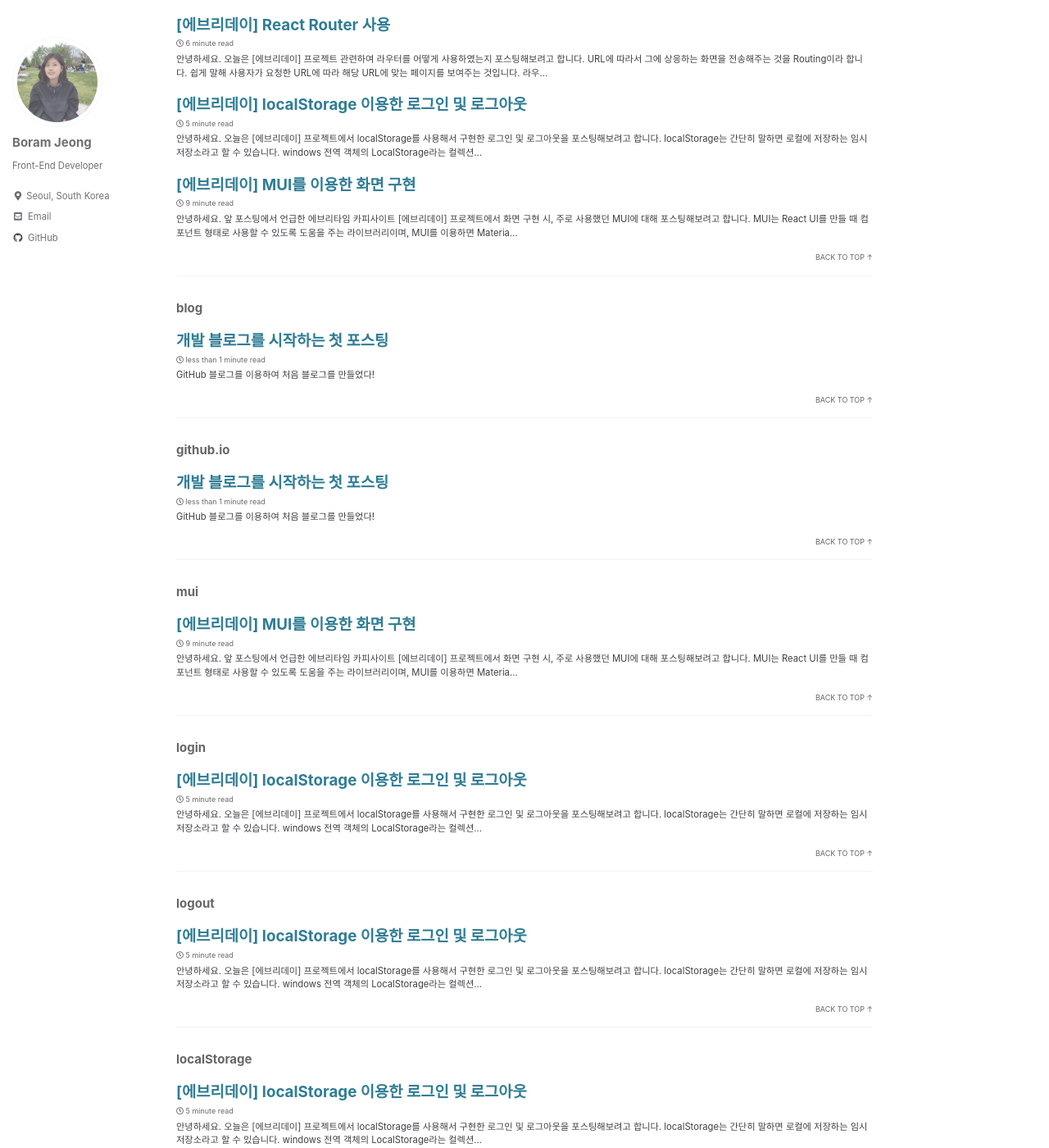
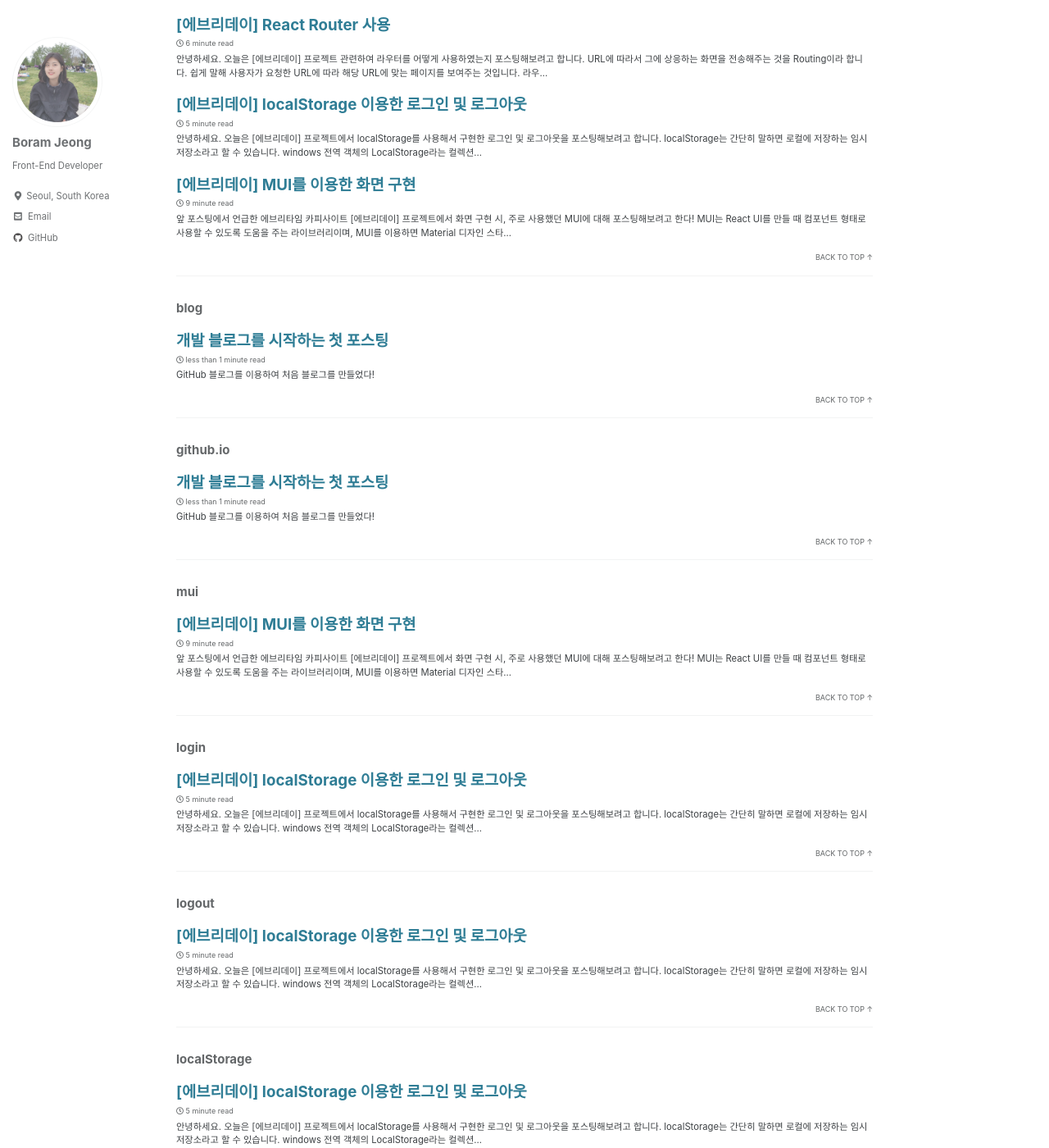
Before and after one commit to bo-ram-jeong/bo-ram-jeong.github.io, a Jekyll site: the page built from _pages/tag_archive.md, in a window 1280 px wide and 1400 px high, scrolled down 658 px. Shown: the whole window at 82% size. Built offline with Jekyll 4.4.1, drawn with Linux system fonts in a browser that asks for light colours; cached includes are drawn as plain includes.

Commit message:
Update 2022-08-13-everyday-project-summary.md

````diff
--- a/_posts/2022-08-13-everyday-project-summary.md
+++ b/_posts/2022-08-13-everyday-project-summary.md
@@ -12,11 +12,10 @@ published: true
 ---
 
 <br/>
-안녕하세요.
-<br/>앞 포스팅에서 언급한 에브리타임 카피사이트 [에브리데이] 프로젝트에서 화면 구현 시, 주로 사용했던 MUI에 대해 포스팅해보려고 합니다.
-<br/>MUI는 React UI를 만들 때 컴포넌트 형태로 사용할 수 있도록 도움을 주는 라이브러리이며, MUI를 이용하면 Material 디자인 스타일이 적용된 UI를 구현할 수 있습니다. 공식 홈페이지는 <a href="https://mui.com/">이곳</a> 에서 확인할 수 있으며, 컴포넌트를 사용하기 위한 npm 설치 또한 확인할 수 있습니다.
+<br/>앞 포스팅에서 언급한 에브리타임 카피사이트 [에브리데이] 프로젝트에서 화면 구현 시, 주로 사용했던 MUI에 대해 포스팅해보려고 한다!
+<br/>MUI는 React UI를 만들 때 컴포넌트 형태로 사용할 수 있도록 도움을 주는 라이브러리이며, MUI를 이용하면 Material 디자인 스타일이 적용된 UI를 구현할 수 있다. 공식 홈페이지는 <a href="https://mui.com/">이곳</a> 에서 확인할 수 있으며, 컴포넌트를 사용하기 위한 npm 설치 또한 확인할 수 있다.
 <br/><br/>
-MUI 컴포넌트를 사용하면 Material Design 스타일의 형식으로 만들어지지만 저는 카피사이트라는 목적에 맞게 별도의 CSS 또는 makeStyles()을 사용하여 MUI 컴포넌트를 커스텀하였습니다.(기존에 API 개발까지 개발한 전체코드였기 때문에 해당 포스팅 주제와 관련없는 컴포넌트, 함수 등의 코드는 생략하였습니다)
+MUI 컴포넌트를 사용하면 Material Design 스타일의 형식으로 만들어지지만 나는 카피사이트라는 목적에 맞게 별도의 CSS 또는 makeStyles()을 사용하여 MUI 컴포넌트를 커스텀하였다.(기존에 API 개발까지 개발한 전체코드였기 때문에 해당 포스팅 주제와 관련없는 컴포넌트, 함수 등의 코드는 생략)
 <br/>
 <details>
 <summary>[에브리데이] 프로젝트</summary>
@@ -212,14 +211,14 @@ export default BoardList;
 ```
 <br/>
 # 코드
-다음 MUI 컴포넌트를 사용하였습니다. ```<Box/> <List/> <ListItem/> <ListItemText/> <ListItemIcon/> <Stack/>``` <br/>
-List 관련 컴포넌트 같은 경우, List 안에 ListItem 그 안에 ListItemText, ListItemIcon 컴포넌트를 배치하여 리스트 하나에 보여주고 싶은 내용들로 구성할 수 있습니다.<br/>
-그리고 List 안에 post배열은 ListItemText 등의 컴포넌트에 들어갈 데이터가 담긴 배열이므로 map을 통해 모든 리스트의 값을 가져올 수 있습니다.
-좋아요, 댓글 등과 같은 아이콘이 필요한 부분은 <a href="https://mui.com/material-ui/material-icons/#main-content">이곳</a> MUI가 제공하는 것을 사용하였습니다.
-또한 생략되었지만 primaryTypographyProps 안에 color, width 등과 같은 style을 정의할 수 있습니다.
+다음 MUI 컴포넌트를 사용하였다. ```<Box/> <List/> <ListItem/> <ListItemText/> <ListItemIcon/> <Stack/>``` <br/>
+List 관련 컴포넌트 같은 경우, List 안에 ListItem 그 안에 ListItemText, ListItemIcon 컴포넌트를 배치하여 리스트 하나에 보여주고 싶은 내용들로 구성할 수 있다.<br/>
+그리고 List 안에 post배열은 ListItemText 등의 컴포넌트에 들어갈 데이터가 담긴 배열이므로 map을 통해 모든 리스트의 값을 가져올 수 있다.
+좋아요, 댓글 등과 같은 아이콘이 필요한 부분은 <a href="https://mui.com/material-ui/material-icons/#main-content">이곳</a> MUI가 제공하는 것을 사용하였다.
+또한 생략되었지만 primaryTypographyProps 안에 color, width 등과 같은 style을 정의할 수 있다.
 <br/>
 # 보완이 필요한 부분
-아무래도 편리한 style작성을 위해 makeStyles()과 필요한 코드 줄에 style을 적용하니 코드가 길어지고 가독성이 떨어지는 것을 느꼈습니다. 별도의 파일로 작성하여 코드를 정리하는 보완이 필요할 것 같습니다.
+아무래도 편리한 style작성을 위해 makeStyles()과 필요한 코드 줄에 style을 적용하니 코드가 길어지고 가독성이 떨어지는 것을 느꼈고 별도의 파일로 작성하여 코드를 정리하는 보완이 필요할 것 같다고 느꼈다.
 <br/><br/>
 
 # BoardDetail.jsx
@@ -358,10 +357,10 @@ export default BoardDetail
 ~~~
 <br/>
 # 코드
-게시글 상세페이지에서는 ```<Box/> <Typography/> ..``` 컴포넌트를 사용하였습니다.
-<br/><Typography/>는 @material-ui/core 패키지로 부터 <Typography/> 컴포넌트를 불러와 사용할 수 있고 이를 사용함으로써 다양한 스타일의 텍스트를 연출할 수 있습니다.
-위 코드에서처럼 속성으로 style을 지정할 수도 있지만 텍스트의 크기는 다음처럼 variant prop으로 제어할 수 있고 이 때, variant="h1"을 사용하면 <h1/> 태그로 마크업이 됩니다. ```<Typography variant="h1">Typo</Typography>```
-<br/> 또한 텍스트는의 색상은 color prop으로, align은 align prop으로 다음과 같이 제어할 수 있습니다. ```<Typography color="textSecondary">Color</Typography> ``` ```<Typography align="center">Center</Typography>```
+게시글 상세페이지에서는 ```<Box/> <Typography/> ..``` 컴포넌트를 사용하였다.
+<br/><Typography/>는 @material-ui/core 패키지로 부터 <Typography/> 컴포넌트를 불러와 사용할 수 있고 이를 사용함으로써 다양한 스타일의 텍스트를 연출할 수 있다.
+위 코드에서처럼 속성으로 style을 지정할 수도 있지만 텍스트의 크기는 다음처럼 variant prop으로 제어할 수 있고 이 때, variant="h1"을 사용하면 <h1/> 태그로 마크업이 된다. ```<Typography variant="h1">Typo</Typography>```
+<br/> 또한 텍스트는의 색상은 color prop으로, align은 align prop으로 다음과 같이 제어할 수 있다. ```<Typography color="textSecondary">Color</Typography> ``` ```<Typography align="center">Center</Typography>```
 
 <br/><br/>
 
@@ -521,11 +520,11 @@ export default NavBar
 ```
 <br/>
 # 코드
-```<AppBar/> <Toolbar/>```를 이용하여 navbar를 만들었으며 ```<InputBase/>```를 사용하여 검색박스를 만들었습니다. 또한 사람형태의 이미지가 있는 아이콘을 누르면 아래 Modal의 이미지처럼 모달창이 뜨면서 다른메뉴들을 볼 수 있도록 먼저 ```<ModalContainer/>```라는 별도의 컴포넌트 파일을 만들었고 모달창에 뜨는 메뉴와 정보들은 ModalContainer.jsx안에 작성하였습니다. 모달창에 뜨는 아이디와 같은 필요한 정보들은 NavBar.jsx에서 props로 전달하였고 모달창이 open, close 될 수 있도록 해당 속성도 props로 전달해주었습니다.
-중간에 Ant Design에서 제공하는 ```<Avatar/>``` 컴포넌트를 사용하여 이미지를 추가하였는데 이 부분은 MUI의 ```<Avatar/>``` 컴포넌트를 사용하여도 무방합니다.
+```<AppBar/> <Toolbar/>```를 이용하여 navbar를 만들었으며 ```<InputBase/>```를 사용하여 검색박스를 만들었다. 또한 사람형태의 이미지가 있는 아이콘을 누르면 아래 Modal의 이미지처럼 모달창이 뜨면서 다른메뉴들을 볼 수 있도록 먼저 ```<ModalContainer/>```라는 별도의 컴포넌트 파일을 만들었고 모달창에 뜨는 메뉴와 정보들은 ModalContainer.jsx안에 작성하였다. 모달창에 뜨는 아이디와 같은 필요한 정보들은 NavBar.jsx에서 props로 전달하였고 모달창이 open, close 될 수 있도록 해당 속성도 props로 전달해주었다.
+중간에 Ant Design에서 제공하는 ```<Avatar/>``` 컴포넌트를 사용하여 이미지를 추가하였는데 이 부분은 MUI의 ```<Avatar/>``` 컴포넌트를 사용하여도 무방하다.
 
 # 보완이 필요한 부분
-검색박스에 경우 MUI에 제공하는 검색 컴포넌트를 사용하지 않고 돋보기 아이콘 + InputBase컴포넌트를 조합하였더니 다소 디자인적으로 아쉬웠던 것 같습니다. 이 부분은 MUI에서 제공하는 <a href="https://mui.com/material-ui/react-app-bar/">이곳</a> 에서 가이드를 따르는 것도 좋은 방법이 될 것 같습니다.
+검색박스에 경우 MUI에 제공하는 검색 컴포넌트를 사용하지 않고 돋보기 아이콘 + InputBase컴포넌트를 조합하였더니 다소 디자인적으로 아쉬웠던 것 같다. 이 부분은 MUI에서 제공하는 <a href="https://mui.com/material-ui/react-app-bar/">이곳</a> 에서 가이드를 따르는 것도 좋은 방법이 될 것 같다.
 <br/><br/>
 
 # ModalContainer.jsx
@@ -650,18 +649,18 @@ export default ModalContainer
 ```
 <br/>
 # 코드
-앞서 NavBar.jsx에서 props 속성으로 보내주었던 변수들은 각각 open, handleClose, loginCallBack, id, name, nickname 변수로 다시 받아 사용하였고, 위의 게시글 목록 부분에서 사용한 ```<List/>``` 컴포넌트를 Modal에서도 사용하였습니다. 그리고 myDataList 배열에는 필요한 text, icon, idx 정보를 넣었고 해당 배열을 map으로 돌면서 모달창에 리스트로 뿌려줄 수 있도록 하였습니다.
+앞서 NavBar.jsx에서 props 속성으로 보내주었던 변수들은 각각 open, handleClose, loginCallBack, id, name, nickname 변수로 다시 받아 사용하였고, 위의 게시글 목록 부분에서 사용한 ```<List/>``` 컴포넌트를 Modal에서도 사용하였다. 그리고 myDataList 배열에는 필요한 text, icon, idx 정보를 넣었고 해당 배열을 map으로 돌면서 모달창에 리스트로 뿌려줄 수 있도록 하였다.
 
 # 보완이 필요한 부분
-해당 모달창이 open될 경우, 뒷 배경이 어둡게 되는데 이것을 없애는 방법을 찾아보았지만 찾지 못하였습니다. 용도에 따라 모달을 잘 이용하지 못한 것 같아 아쉬웠던 것 같습니다. 다시 구현하게 된다면 다이얼로그나 다른 컴포넌트를 찾아 보완이 필요할 것 같습니다.
+해당 모달창이 open될 경우, 뒷 배경이 어둡게 되는데 이것을 없애는 방법을 찾아보았지만 찾지 못하였다.. 용도에 따라 모달을 잘 이용하지 못한 것 같아서 다시 구현하게 된다면 다이얼로그나 다른 컴포넌트를 찾아 보완해보고 싶다.
 <br/><br/>
 # 어려웠던 점
-디자인적인 부분을 생각하며 그것을 코드로 옮기고 그대로 생각하는 것처럼 화면에 반영되지 않는 것이 어려웠습니다. 또한 화면 해상도을 고려하여 반응형으로 CSS를 작성하는 것이 쉽지 않았던 것 같습니다.
+디자인적인 부분을 생각하며 그것을 코드로 옮기고 그대로 생각하는 것처럼 화면에 반영되지 않는 것이 어려웠다. 또한 화면 해상도을 고려하여 반응형으로 CSS를 작성하는 것이 쉽지 않았던 것 같다.
 <br/><br/>
 # 마무리
-MUI 컴포넌트를 사용하면서 수고와 시간비용을 절약할 수 있어, 유용하게 사용하였습니다.
-<br/>하지만 그저 MUI의 오픈 소스 코드를 재사용하는 것이 아닌, 어떻게 내 프로젝트에 맞게 커스텀하고 응용하며 어떻게 내 코드에 녹일 것인지가 중요하다고 생각했기 때문에 그 부분을 고민하며 개발을 진행했던 것 같습니다.
-<br/>다음에 다시 UI 라이브러리를 사용하게 된다면, MUI에 대해 더욱 깊이 이해하여 사용하고 싶고 Bootstrap, Ant Design, semantic UI 과 같은 더 다양한 라이브러리를 가지고 커스텀할 수 있는 기회가 있으면 좋겠습니다.
+MUI 컴포넌트를 사용하면서 수고와 시간비용을 절약할 수 있어서 정말 유용하게 사용하였던 것 같다.
+<br/>하지만 그저 MUI의 오픈 소스 코드를 재사용하는 것이 아닌, 어떻게 내 프로젝트에 맞게 커스텀하고 응용하며 어떻게 내 코드에 녹일 것인지가 중요하다고 생각했기 때문에 그 부분을 고민하며 개발을 진행했던 것 같다.
+<br/>다음에 다시 UI 라이브러리를 사용하게 된다면, MUI에 대해 더욱 깊이 이해하여 사용하고 싶고 Bootstrap, Ant Design, semantic UI 과 같은 더 다양한 라이브러리를 가지고 커스텀해보고 싶다.
 <br/><br/> <a href="https://github.com/ram-yeon/everyday">→ [에브리데이] 프로젝트 GitHub 보러가기</a>
 <h5>:page_with_curl: Acknowledgments</h5>
 - <a href="https://mui.com/">MUI</a>
````
